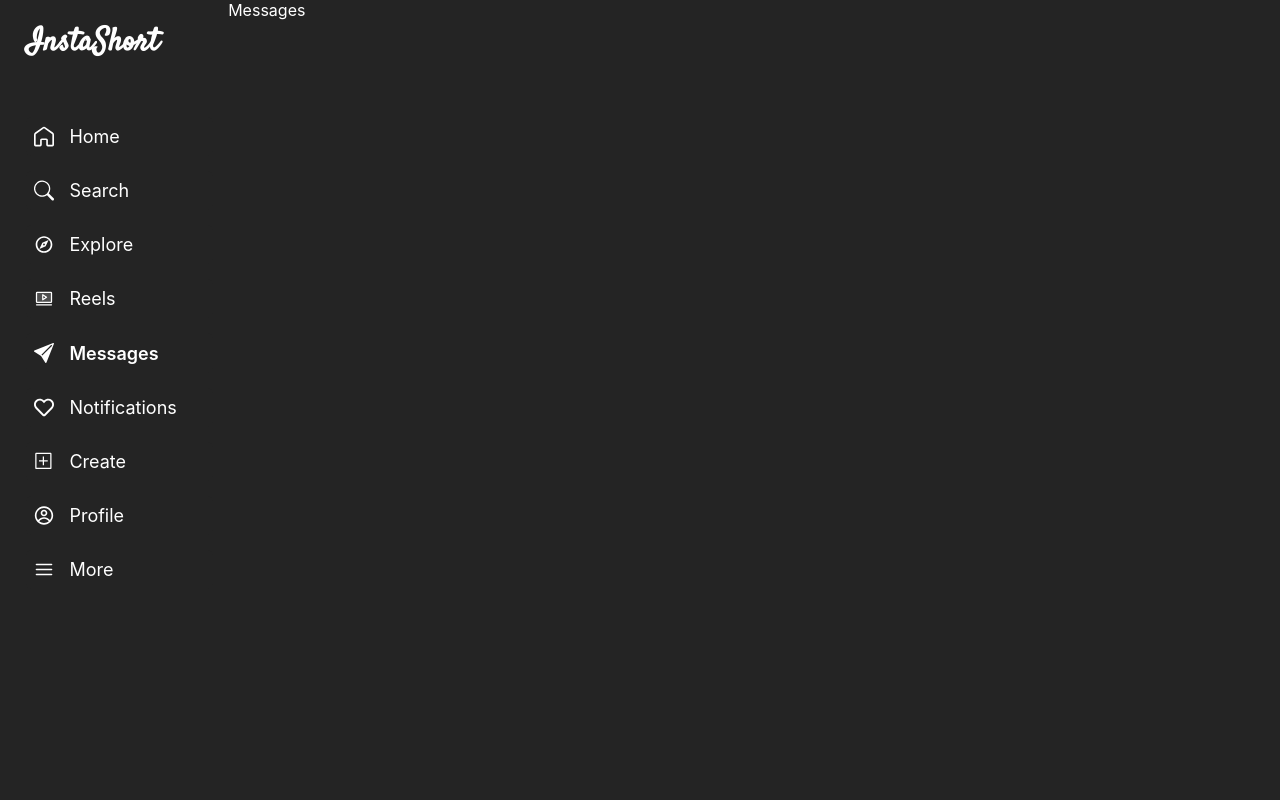
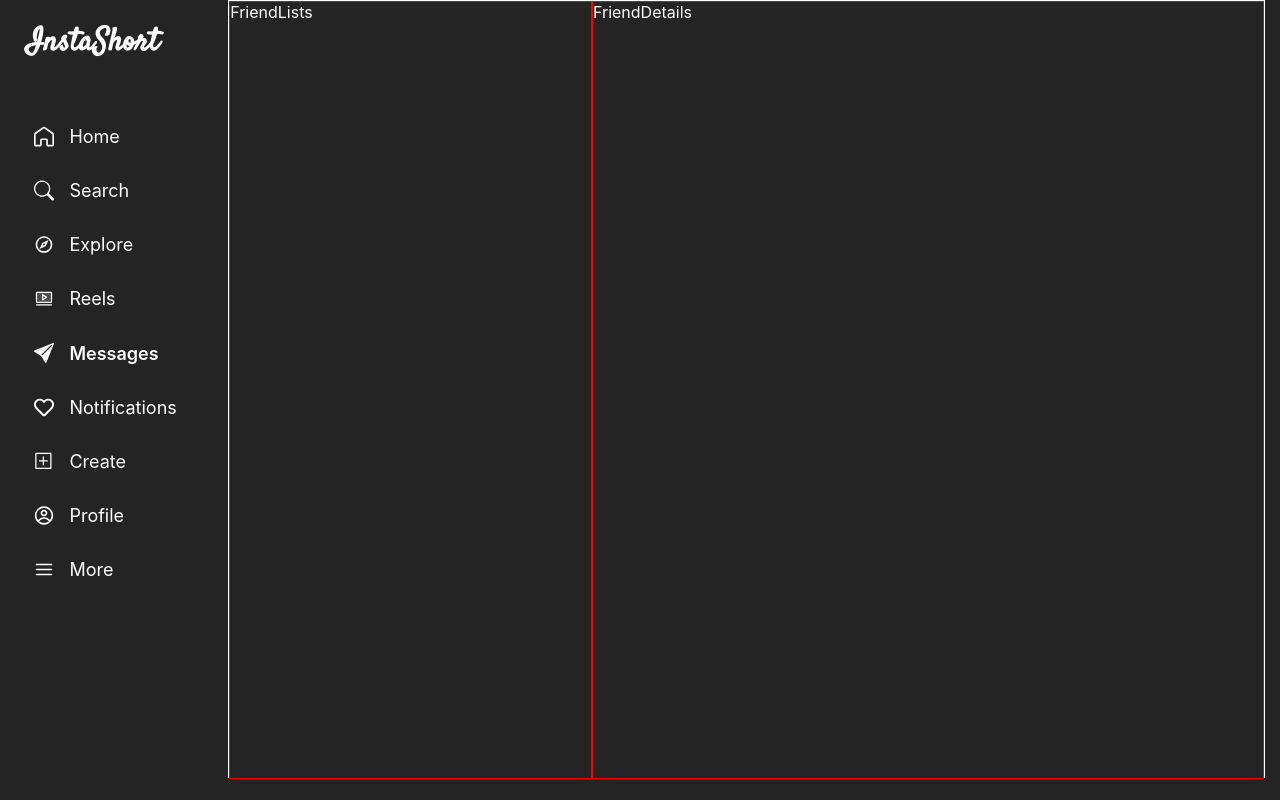
Before and after one commit to raobaba/InstaShort, a React (Vite) app in the folder client/: page /messages in a window 1280 px wide. Built offline with nearby package versions, Linux system fonts and the light colour scheme.

Commit message:
messages layout and component created

```diff
--- /dev/null
+++ b/client/src/components/Messages/Messages.css
@@ -0,0 +1,17 @@
+.messages{
+    display: flex;
+    width: 99%;
+    height: 97vh;
+    border: 1px solid white;
+}
+
+.friend-list-container{
+    width: 35%;
+    height: 100%;
+    border: 1px solid red;
+}
+.friend-detail-container{
+    width: 65%;
+    height: 100%;
+    border: 1px solid red;
+}
--- a/client/src/components/Messages/Messages.jsx
+++ b/client/src/components/Messages/Messages.jsx
@@ -1,8 +1,12 @@
-import React from 'react'
+import React from 'react';
+import './Messages.css';
 
 function Messages() {
   return (
-    <div>Messages</div>
+    <div className='messages'>
+      <div className='friend-list-container'>FriendLists</div>
+      <div className='friend-detail-container'>FriendDetails</div>
+    </div>
   )
 }
 
```
Also changed, not shown: client/src/components/Messages/FriendDetails.jsx (added, +9 -0 lines), client/src/components/Messages/FriendLists.jsx (added, +9 -0 lines), client/src/components/Messages/FriendDetails.css (added), client/src/components/Messages/FriendLists.css (added).
